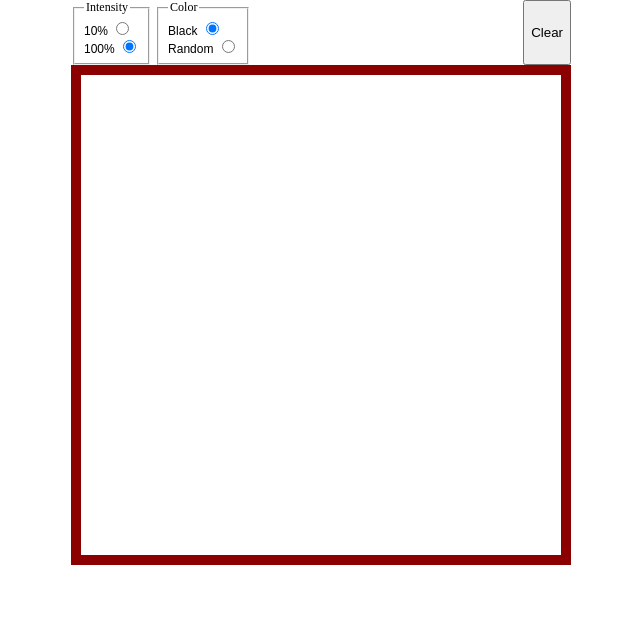
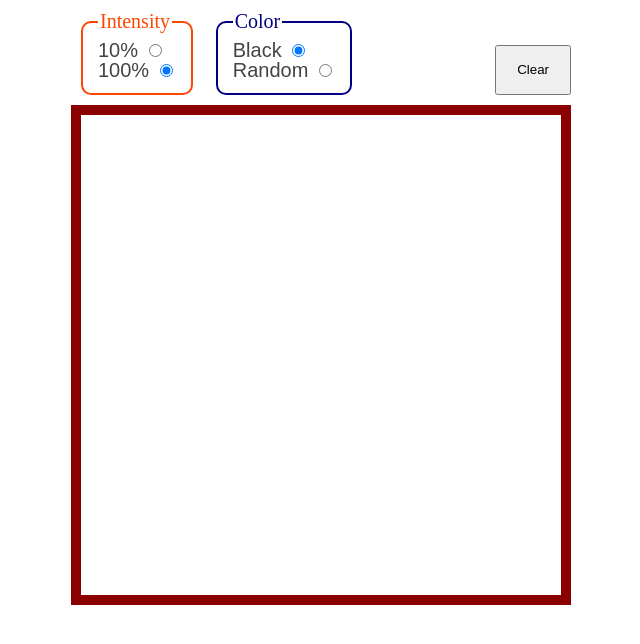
Before and after one commit to tseti/etch-a-sketch, a plain HTML site: page index.html in a window 1280 px wide. Shown: the whole page, without its empty margins (319-959 px from the left). Drawn offline with Linux system fonts and the light colour scheme.

Commit message:
Style intensity, color and clear components

```diff
--- a/styles.css
+++ b/styles.css
@@ -1,5 +1,18 @@
 :root {
   --side-number: 64;
+}
+
+.color {
+  border: 2px solid navy;
+  color: navy;
+}
+
+.clear {
+  align-self: flex-end;
+  height: 50px;
+  margin-bottom: 10px;
+  padding: 0 20px;
+
 }
 
 .container {
@@ -13,8 +26,24 @@
   justify-content: space-between;
 }
 
-.intensity, .color {
+fieldset {
+  border-radius: 10px;
   display: inline-block;
+  margin: 10px 10px;
+  font-size: 20px;
+}
+
+.intensity {
+  border: 2px solid orangered;
+  color: orangered;
+}
+
+li {
+  color: #444;
+}
+
+input[type="radio"] {
+  outline: none;
 }
 
 .sketchpad {
```
